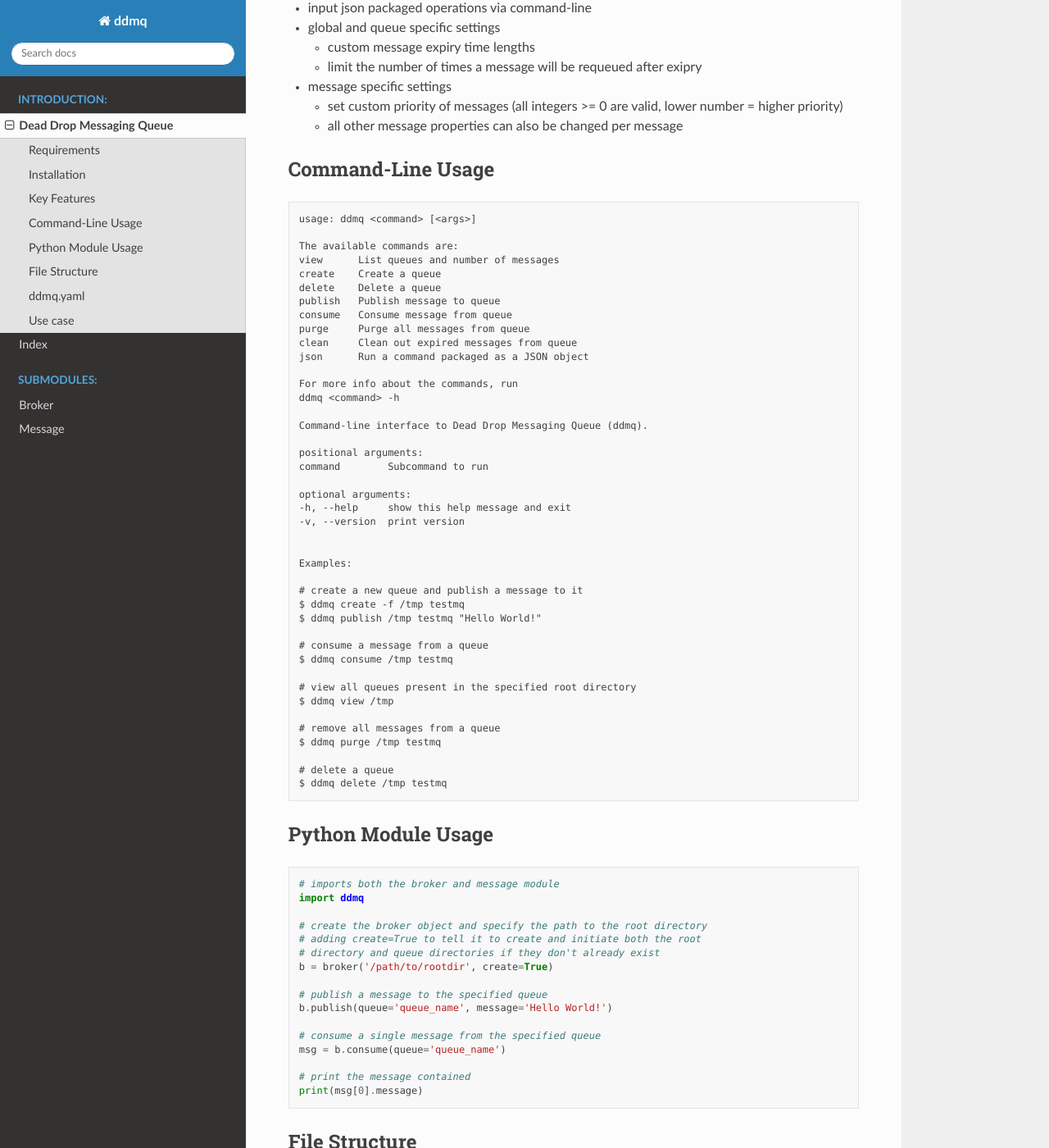
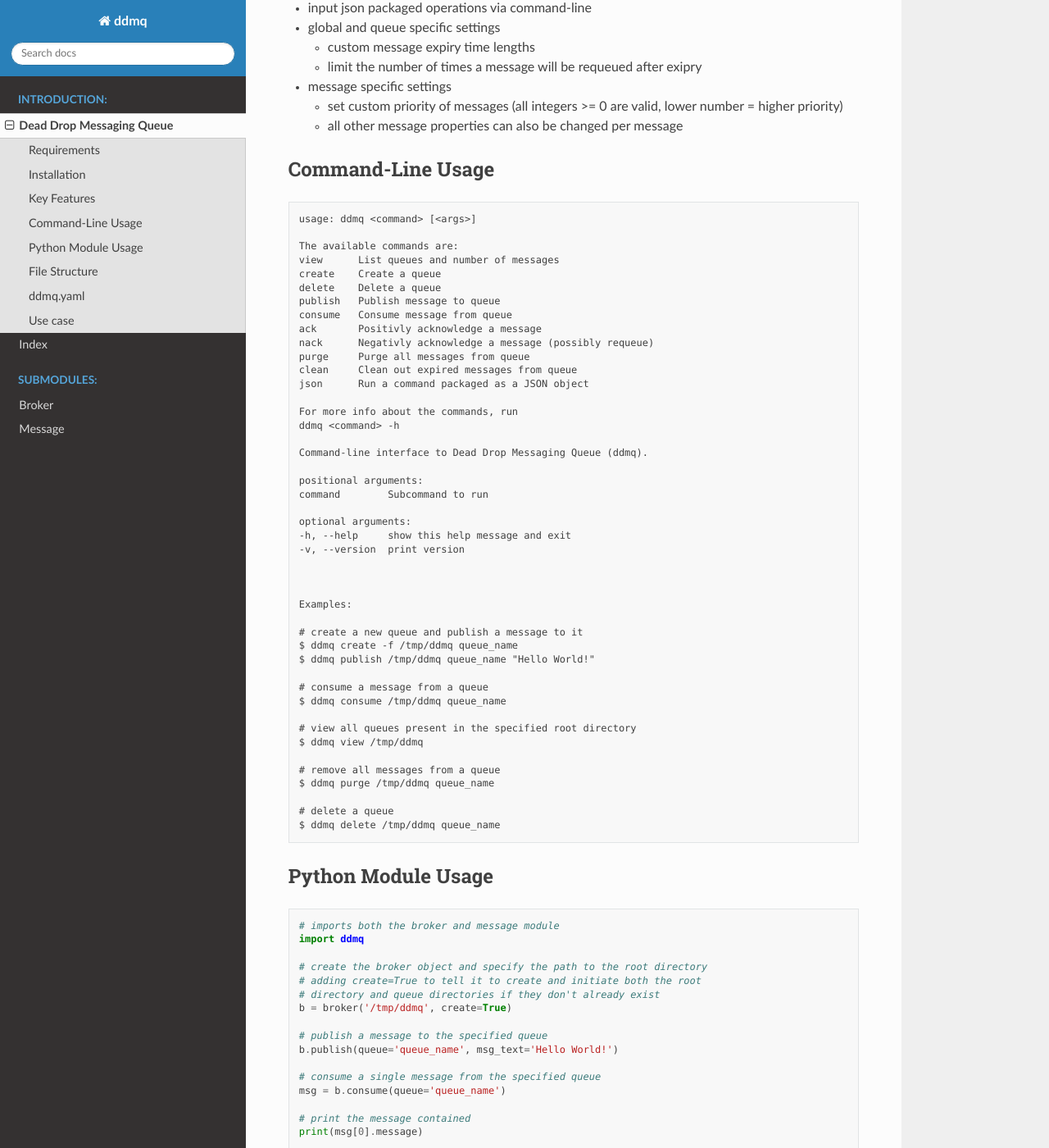
Before and after one commit to ddmq/ddmq, a Sphinx documentation site: the page built from docs/introduction.rst, in a window 1280 px wide and 1400 px high, scrolled down 853 px. Shown: the whole window at 82% size. Built offline with Sphinx 7.4.7 and the Read the Docs theme 2.0.0, drawn with Linux system fonts in a browser that asks for light colours; some of the changed text lies outside the part shown.

```diff
--- a/docs/introduction.rst
+++ b/docs/introduction.rst
@@ -54,6 +54,8 @@
     delete    Delete a queue
     publish   Publish message to queue
     consume   Consume message from queue
+    ack       Positivly acknowledge a message
+    nack      Negativly acknowledge a message (possibly requeue)
     purge     Purge all messages from queue
     clean     Clean out expired messages from queue
     json      Run a command packaged as a JSON object
@@ -71,23 +73,24 @@
     -v, --version  print version
 
 
+
     Examples:
 
     # create a new queue and publish a message to it
-    $ ddmq create -f /tmp testmq
-    $ ddmq publish /tmp testmq "Hello World!"
+    $ ddmq create -f /tmp/ddmq queue_name
+    $ ddmq publish /tmp/ddmq queue_name "Hello World!"
 
     # consume a message from a queue
-    $ ddmq consume /tmp testmq
+    $ ddmq consume /tmp/ddmq queue_name
 
     # view all queues present in the specified root directory
-    $ ddmq view /tmp
+    $ ddmq view /tmp/ddmq
 
     # remove all messages from a queue
-    $ ddmq purge /tmp testmq
+    $ ddmq purge /tmp/ddmq queue_name
 
     # delete a queue
-    $ ddmq delete /tmp testmq
+    $ ddmq delete /tmp/ddmq queue_name
 
 
 Python Module Usage
@@ -100,10 +103,10 @@
     # create the broker object and specify the path to the root directory
     # adding create=True to tell it to create and initiate both the root
     # directory and queue directories if they don't already exist
-    b = broker('/path/to/rootdir', create=True)
+    b = broker('/tmp/ddmq', create=True)
 
     # publish a message to the specified queue
-    b.publish(queue='queue_name', message='Hello World!')
+    b.publish(queue='queue_name', msg_text='Hello World!')
 
     # consume a single message from the specified queue
     msg = b.consume(queue='queue_name')
@@ -139,7 +142,9 @@
 Both the root directory and each queue subfolder will contain config files named *ddmq.yaml* that contains the settings to be used. The root's config file will override the default values, and the queue's config files will override both the default values and the root's config file. If a message is given specific settings when being published/consumed, these settings will override all the ddmq.yaml files.
 
 The message files themselves contain a JSON string with all the properties that make up a message object.
+
 ::
+
     {"priority": 999, "queue_number": 2, "requeue_counter": 0, "filename": "queue_one/999.2.ddmq1ed12af3760e4adfb62a9109f9b61214", "queue": "queue_one", "requeue_limit": null, "timeout": null, "message": "msg", "requeue": false, "id": "1ed12af3760e4adfb62a9109f9b61214"}
 
 
@@ -149,6 +154,7 @@
 The config files in the root and queue directories in YAML format. The parameters that can be changed and their default values are:
 
 ::
+
     cleaned: 0              # epoch timestamp when the queue was last cleaned
     message_timeout: 600    # the number of seconds after which it will be considered expired, after a message is consumed
     priority: 999           # the default priority level of published messages. lower number = higher priority
--- a/setup.py
+++ b/setup.py
@@ -6,7 +6,7 @@
 
 setuptools.setup(
     name="ddmq",
-    version="0.9.4",
+    version="0.9.5",
     author="Martin Dahlö",
     author_email="m.dahlo@gmail.com",
     description="A file based serverless messaging queue",
```
Also changed, not shown: README.rst (+11 -8 lines), docs/index.rst (+5 -7 lines), 1 other file.
